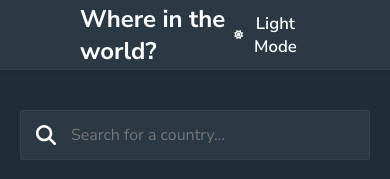
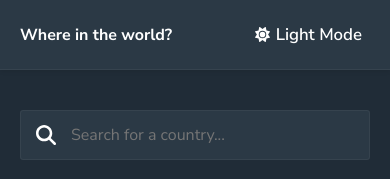
Before and after one commit to FESOO1/REST-Countries-API-with-color-theme-switcher3, a plain HTML site: page index.html in a window 390 px wide. Shown: the top 179 px of the page. Drawn offline with Linux system fonts and the light colour scheme.

Commit message:
Working on it.

```diff
--- a/styles/navbar.css
+++ b/styles/navbar.css
@@ -102,3 +102,24 @@
 .body-js .navbar-logo {
     color: black;
 }
+
+/* MEDIA QUERIES */
+
+@media (max-width: 650px) {
+    .navbar {
+        padding-inline: 40px;
+    }
+    .navbar-logo {
+        font-size: 1.2rem;
+    }
+}
+
+@media (max-width: 450px) {
+    .navbar {
+        padding-inline: 20px;
+        column-gap: 20px;
+    }
+    .navbar-logo {
+        font-size: 1rem;
+    }
+}
```
